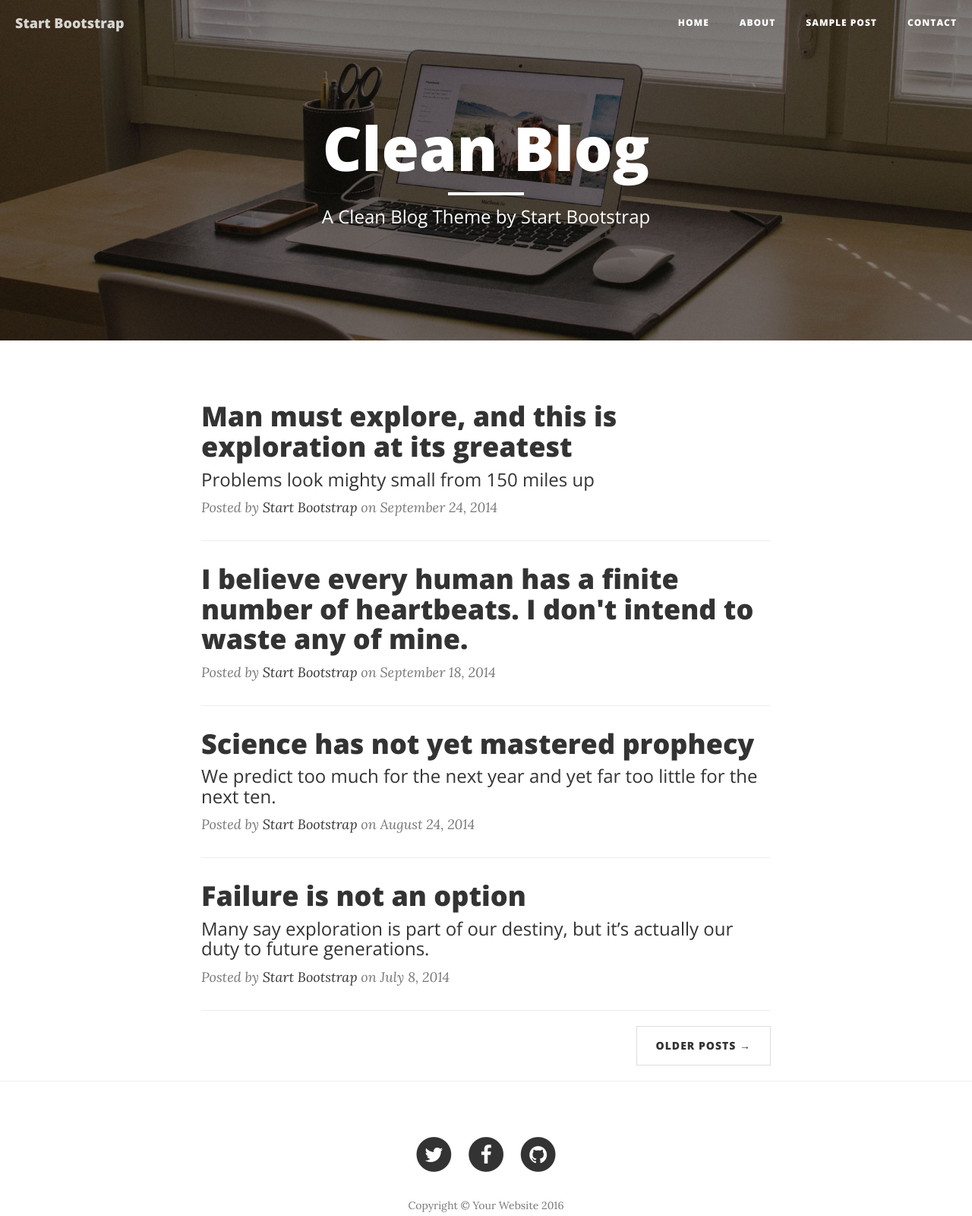
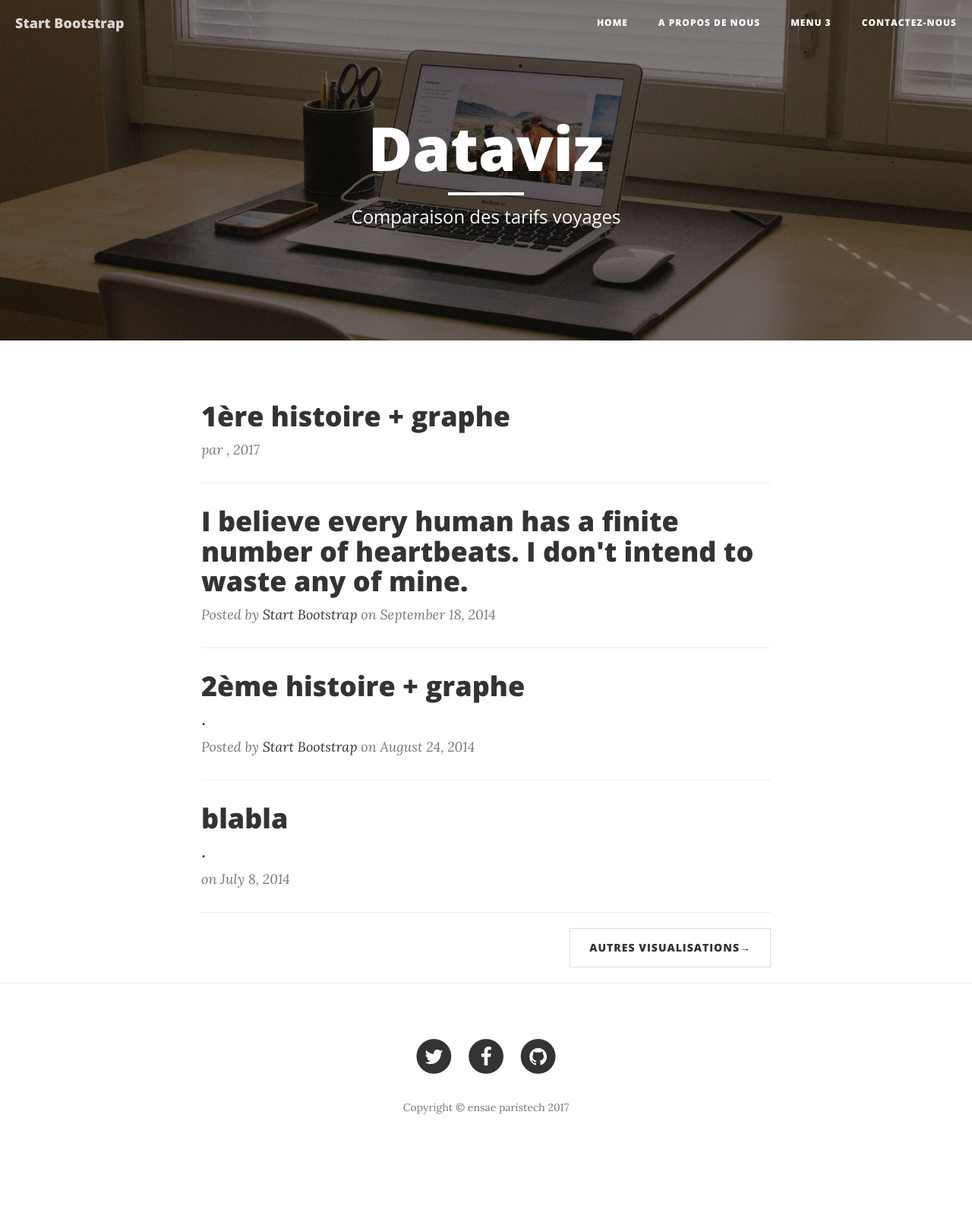
Before and after one commit to nicknaame/voyagerpascher.github.io, a website: page index.html in a window 1280 px wide. Shown: the whole page at 76% size. After the commit the page ends 1533 px from the top, so only its background shows below. Drawn offline with nearby package versions, Linux system fonts and the light colour scheme.

Commit message:
Rajout d'un template

```diff
--- a/index.html
+++ b/index.html
@@ -9,7 +9,7 @@
     <meta name="description" content="">
     <meta name="author" content="">
 
-    <title>Clean Blog</title>
+    <title>Dataviz proect : Voyager pas cher </title>
 
     <!-- Bootstrap Core CSS -->
     <link href="vendor/bootstrap/css/bootstrap.min.css" rel="stylesheet">
@@ -52,13 +52,13 @@
                         <a href="index.html">Home</a>
                     </li>
                     <li>
-                        <a href="about.html">About</a>
+                        <a href="about.html">A propos de nous</a>
                     </li>
                     <li>
-                        <a href="post.html">Sample Post</a>
+                        <a href="post.html">Menu 3</a>
                     </li>
                     <li>
-                        <a href="contact.html">Contact</a>
+                        <a href="contact.html">Contactez-nous</a>
                     </li>
                 </ul>
             </div>
@@ -74,9 +74,9 @@
             <div class="row">
                 <div class="col-lg-8 col-lg-offset-2 col-md-10 col-md-offset-1">
                     <div class="site-heading">
-                        <h1>Clean Blog</h1>
+                        <h1>Dataviz</h1>
                         <hr class="small">
-                        <span class="subheading">A Clean Blog Theme by Start Bootstrap</span>
+                        <span class="subheading">Comparaison des tarifs voyages</span>
                     </div>
                 </div>
             </div>
@@ -90,13 +90,13 @@
                 <div class="post-preview">
                     <a href="post.html">
                         <h2 class="post-title">
-                            Man must explore, and this is exploration at its greatest
+                            1ère histoire + graphe
                         </h2>
                         <h3 class="post-subtitle">
-                            Problems look mighty small from 150 miles up
+
                         </h3>
                     </a>
-                    <p class="post-meta">Posted by <a href="#">Start Bootstrap</a> on September 24, 2014</p>
+                    <p class="post-meta">par<a href="#"> </a> , 2017</p>
                 </div>
                 <hr>
                 <div class="post-preview">
@@ -111,10 +111,10 @@
                 <div class="post-preview">
                     <a href="post.html">
                         <h2 class="post-title">
-                            Science has not yet mastered prophecy
+                            2ème histoire + graphe
                         </h2>
                         <h3 class="post-subtitle">
-                            We predict too much for the next year and yet far too little for the next ten.
+                            .
                         </h3>
                     </a>
                     <p class="post-meta">Posted by <a href="#">Start Bootstrap</a> on August 24, 2014</p>
@@ -123,19 +123,19 @@
                 <div class="post-preview">
                     <a href="post.html">
                         <h2 class="post-title">
-                            Failure is not an option
+                            blabla
                         </h2>
                         <h3 class="post-subtitle">
-                            Many say exploration is part of our destiny, but it’s actually our duty to future generations.
+                            .
                         </h3>
                     </a>
-                    <p class="post-meta">Posted by <a href="#">Start Bootstrap</a> on July 8, 2014</p>
+                    <p class="post-meta"> <a href="#"></a> on July 8, 2014</p>
                 </div>
                 <hr>
                 <!-- Pager -->
                 <ul class="pager">
                     <li class="next">
-                        <a href="#">Older Posts &rarr;</a>
+                        <a href="#">Autres visualisations&rarr;</a>
                     </li>
                 </ul>
             </div>
@@ -175,7 +175,7 @@
                             </a>
                         </li>
                     </ul>
-                    <p class="copyright text-muted">Copyright &copy; Your Website 2016</p>
+                    <p class="copyright text-muted">Copyright &copy; ensae paristech 2017</p>
                 </div>
             </div>
         </div>
```
